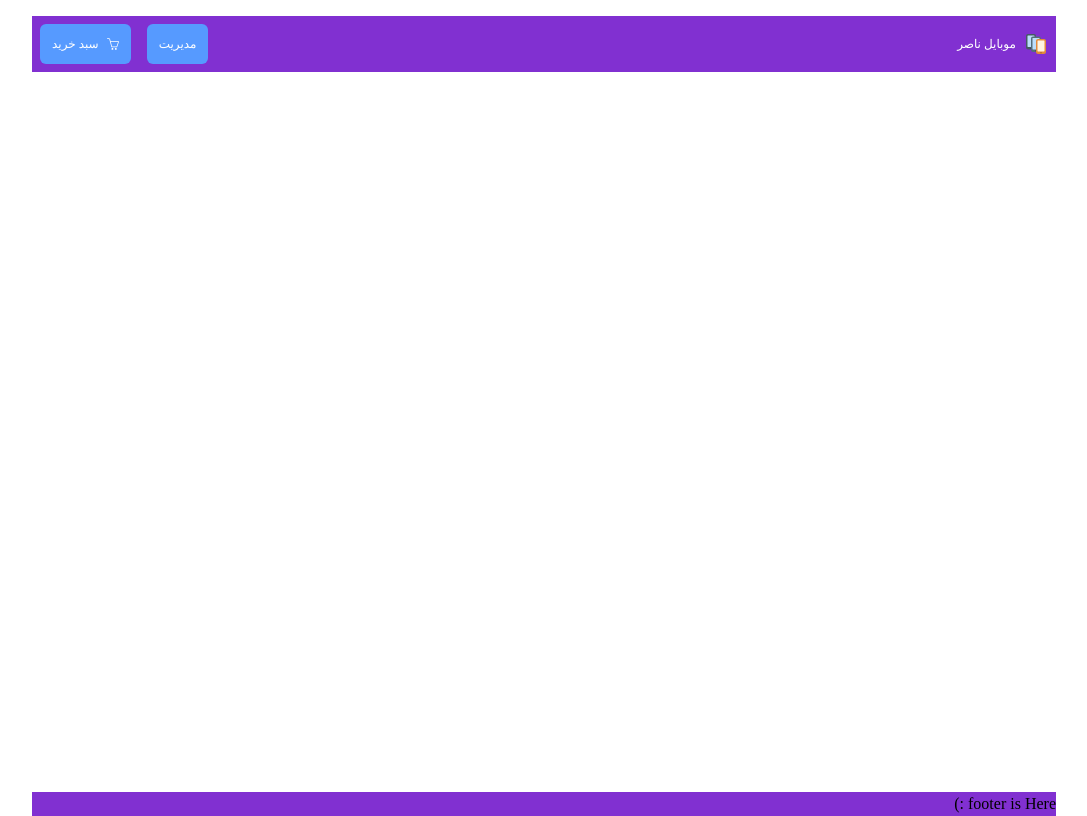
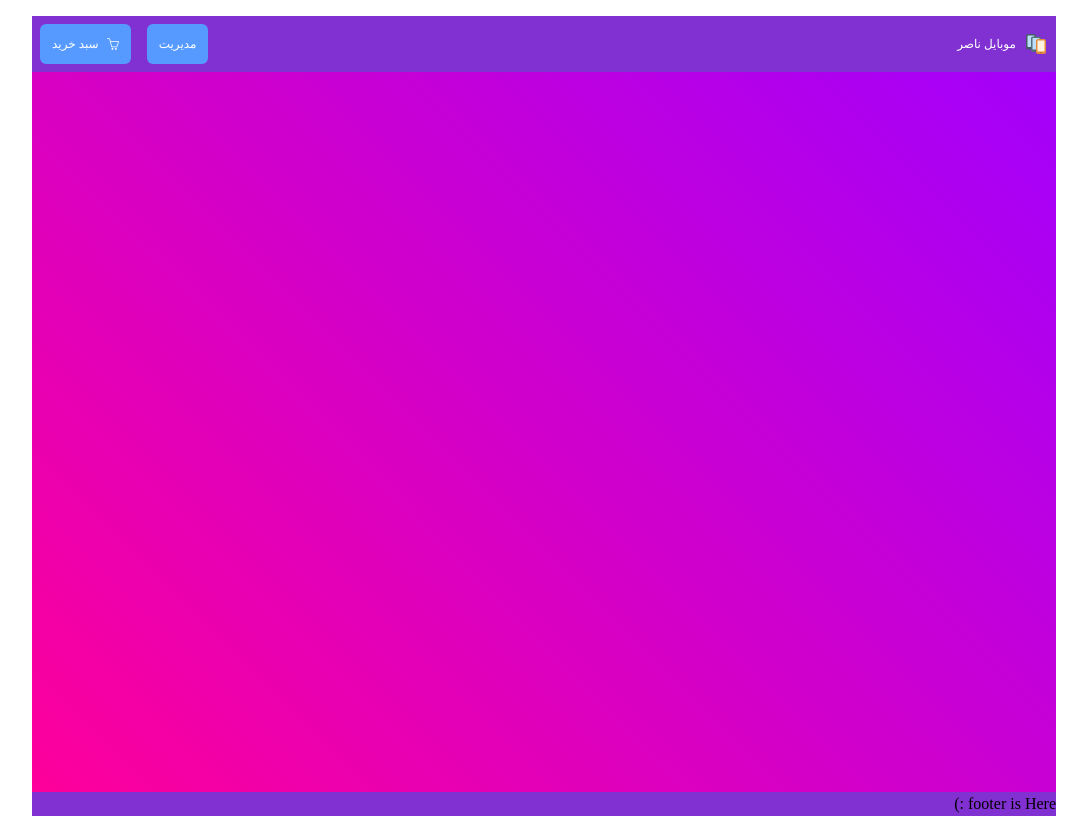
Before and after one commit to farzadafi/Store_Project, a React (Vite) app: page / in a window 1280 px wide. Shown: the whole page, without its empty margins (96-1183 px from the left). Built offline with nearby package versions, Linux system fonts and the light colour scheme; a web font is replaced by a local one.

Commit message:
fix background color

```diff
--- a/src/containers/container/index.tsx
+++ b/src/containers/container/index.tsx
@@ -6,7 +6,7 @@ interface Props {
 
 const Container = ({children}: Props) => {
   return (
-    <div className={"container mx-auto max-w-5xl mt-4 flex flex-col h-screen"}>
+    <div className={"container mx-auto max-w-5xl mt-4 flex flex-col h-screen bg-gradiant"}>
       {
         children
       }
```
